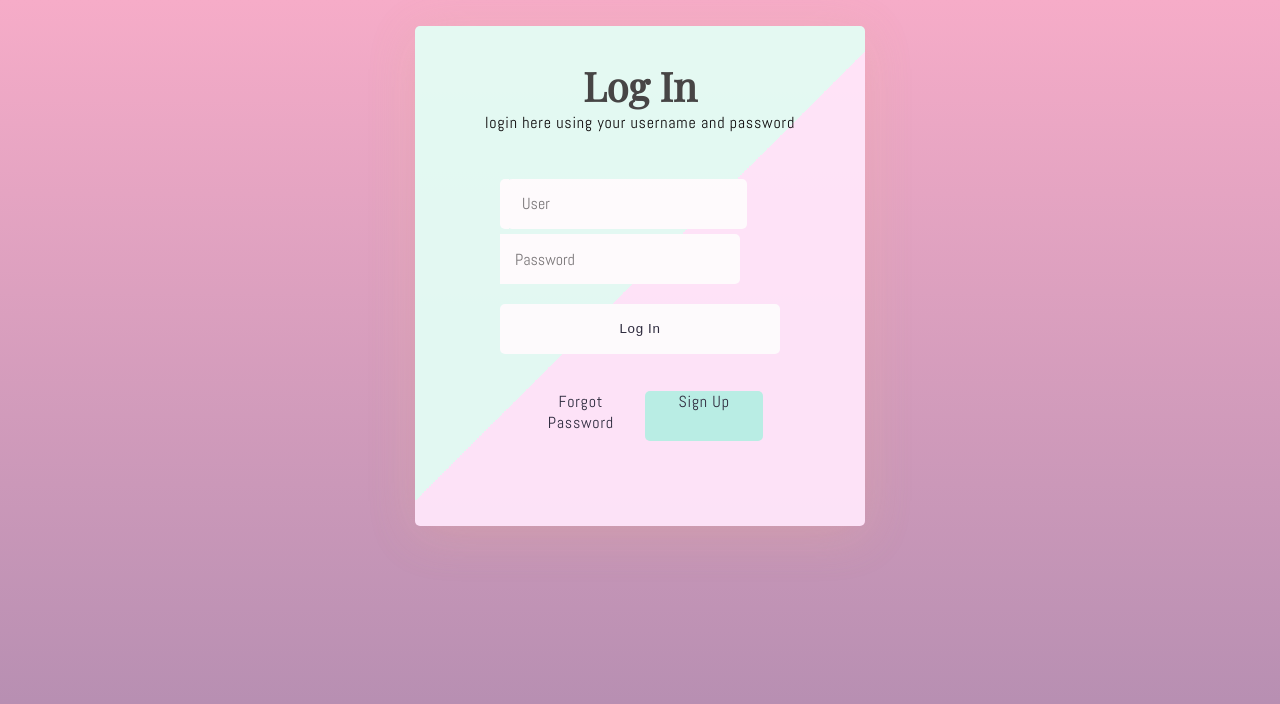
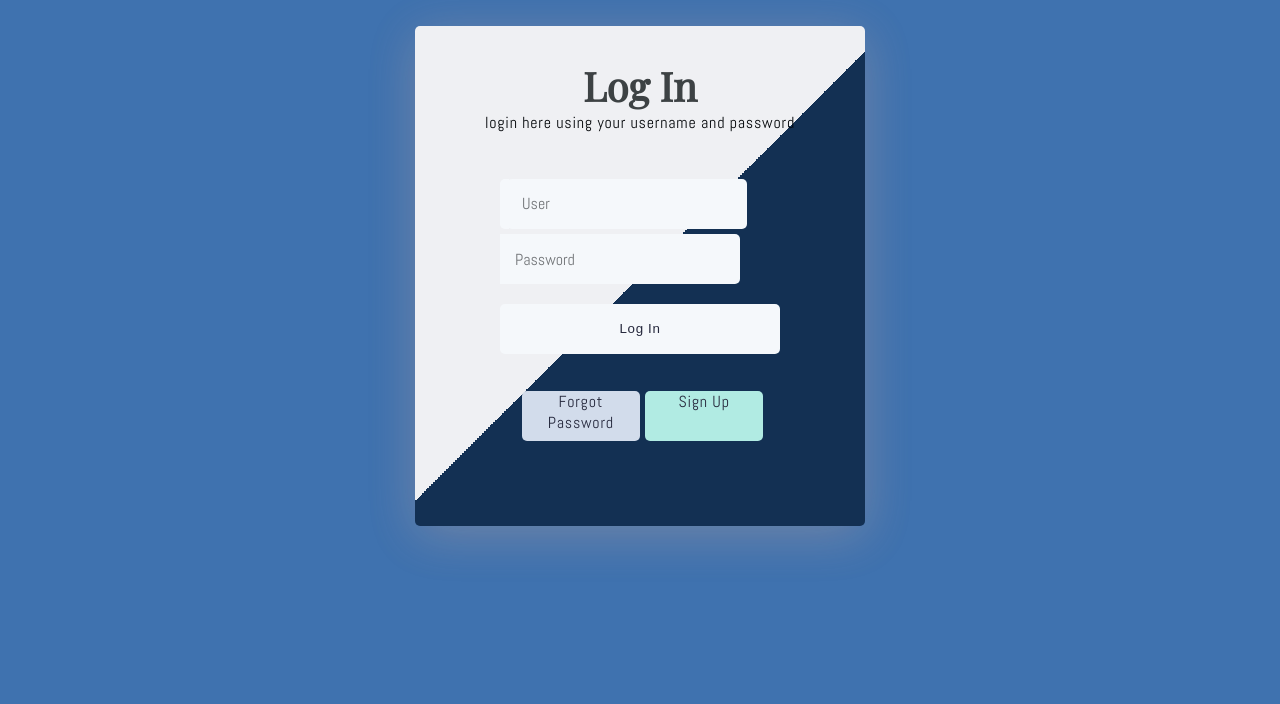
Before and after one commit to MaxGerdts/UAC-Losers, a PHP site: page /pages/login/view/login.php in a window 1280 px wide. Shown: the top 704 px of the page. Run offline with PHP 8.4, Linux system fonts and the light colour scheme; some libraries are stand-ins or nearby versions; some web fonts are replaced.

Commit message:
color backlogre

```diff
--- a/assets/css/style.css
+++ b/assets/css/style.css
@@ -11,8 +11,8 @@
 
 /* Start body rules */
 body {
-    background-image: linear-gradient(-225deg, #E3FDF5 0%, #FFE6FA 100%);
-background-image: linear-gradient(to top, #af8baf 0%, #f6acc8 100%);
+    background-image: linear-gradient(-225deg, #f9f7f7 0%,#f9f7f7 100%);
+    background-image: linear-gradient(to top, #3f72af 0%, #3f72af 100%);
 background-attachment: fixed;
   background-repeat: no-repeat;
 
@@ -42,7 +42,7 @@ form {
     margin: 2% auto;
     box-shadow: 0 9px 50px hsla(20, 67%, 75%, 0.31);
     padding: 2%;
-    background-image: linear-gradient(-225deg, #E3FDF5 50%, #FFE6FA 50%);
+    background-image: linear-gradient(-225deg, #f9f7f7 50%, #112d4e 50%);
 }
 /* form Container */
 form .con {
@@ -170,7 +170,7 @@ button, .btn {
 }
 
 /*       Forgot Password button FAF3DD  */
-.frgt-pass {background: transparent;}
+.frgt-pass {background: #dbe2ef;}
 
 /*     Sign Up button  */
 .sign-up {background: #B8F2E6;}
--- a/pages/login/data/UserDao.php
+++ b/pages/login/data/UserDao.php
@@ -28,12 +28,14 @@ class UserDao extends Connection{
             $result->bindValue(":user", $user->getUser());
             $result->bindValue(":password", $user->getPassword());
 
-          $result->execute();
+
+            $result->execute();
 
           if ($result->rowCount() > 0){
               $rows = $result->fetch();
               if($rows["user"] == $user->getUser()
-              && $rows["password"] == $user->getPassword()) {
+              &&  $rows["password"] == $user->getPassword()) {
+
                   return true;
               }
           }
```
Also changed, not shown: pages/login/view/validateCode.php (line endings or trailing spaces).
